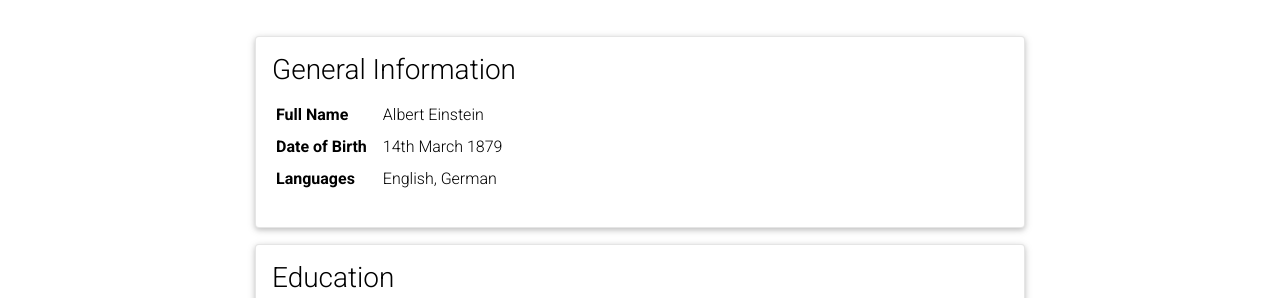
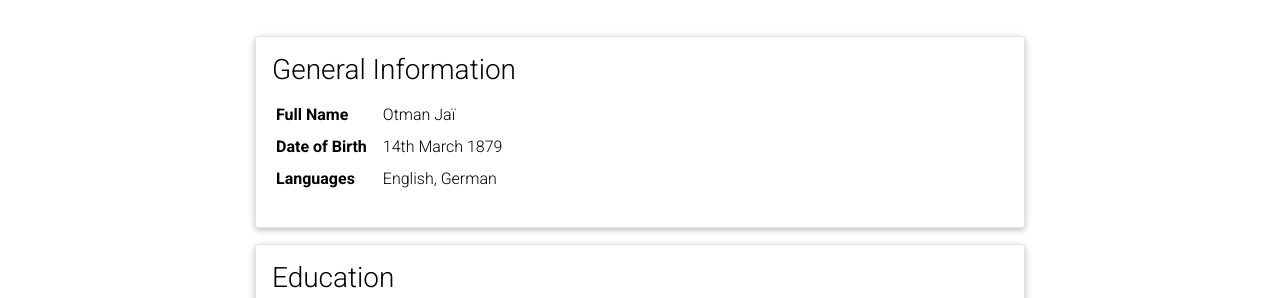
Before and after one commit to otmanjai/otmanjai.github.io, a Jekyll site: the page built from _pages/cv.md, in a window 1280 px wide and 900 px high. Shown: the part 149-447 px from the top of the window. Built offline with Jekyll 4.4.1, drawn with Linux system fonts in a browser that asks for light colours; comment, search, counter and statistics services are not loaded; a style sheet for code colours, icons or effects is not loaded.

Commit message:
Update cv.yml

```diff
--- a/_data/cv.yml
+++ b/_data/cv.yml
@@ -2,7 +2,7 @@
   type: map
   contents:
     - name: Full Name
-      value: Albert Einstein
+      value: Otman Jaï
     - name: Date of Birth
       value: 14th March 1879
     - name: Languages
```
